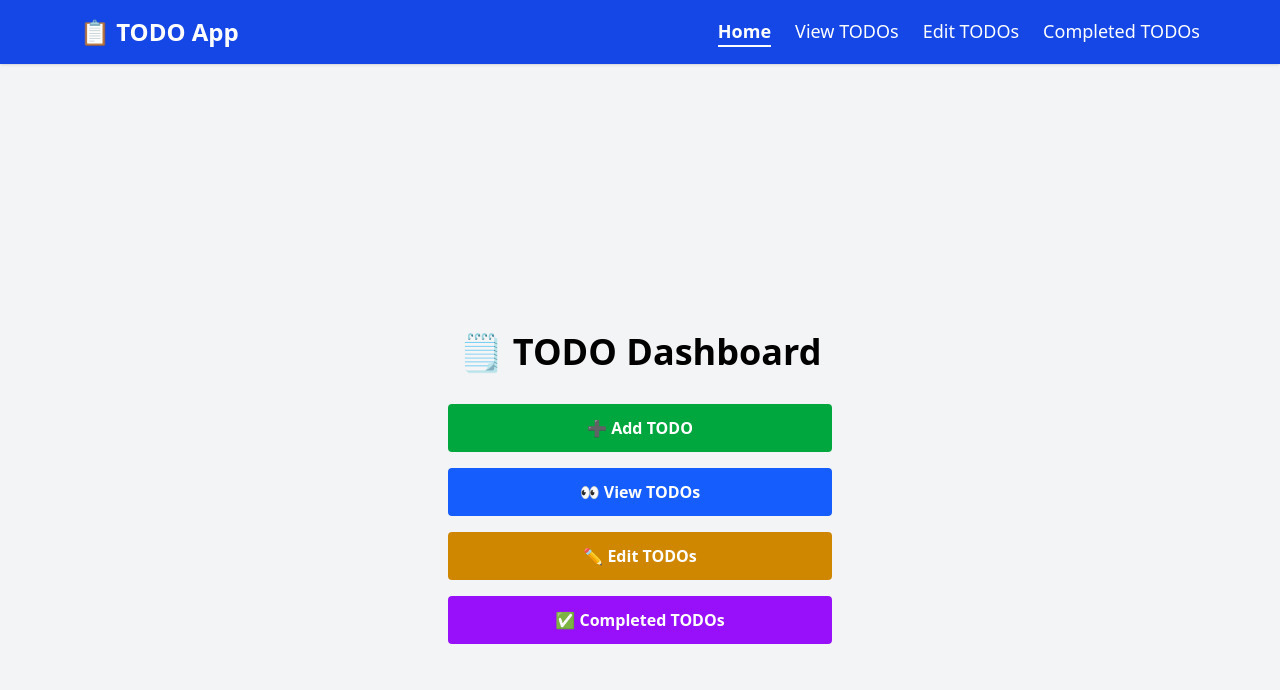
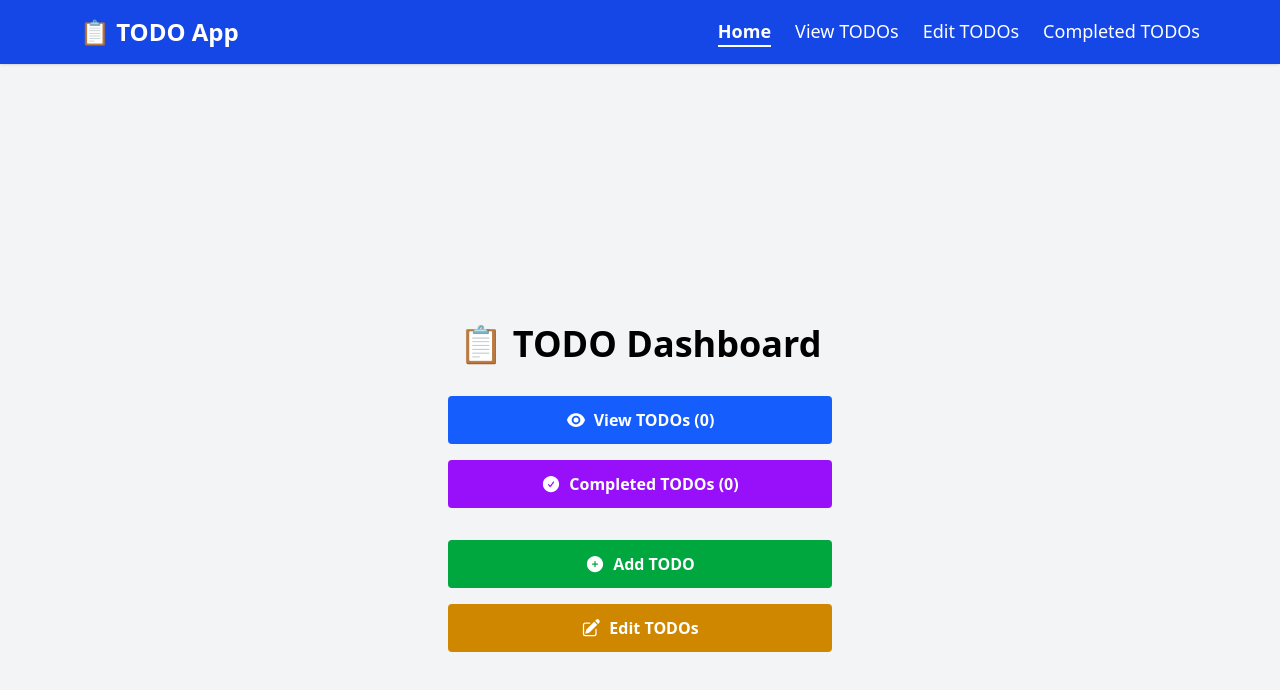
Before and after one commit to Kcodes09/TODO-app, a Next.js app: page / in a window 1280 px wide. Shown: the top 690 px of the page. Built offline with nearby package versions, Linux system fonts and the light colour scheme.

Commit message:
Update index.tsx

```diff
--- a/pages/index.tsx
+++ b/pages/index.tsx
@@ -1,35 +1,49 @@
 import Link from "next/link";
+import { useTasks } from "../context/TaskContext";
+import { EyeIcon, CheckCircleIcon, PlusCircleIcon, PencilSquareIcon } from "@heroicons/react/24/solid";
 
 export default function Home() {
+  const { tasks } = useTasks();
+
+  const activeCount = tasks.filter((task) => !task.completed).length;
+  const completedCount = tasks.filter((task) => task.completed).length;
+
   return (
     <div className="flex flex-col items-center justify-center min-h-screen bg-gray-100 p-4">
       <h1 className="text-3xl sm:text-4xl font-bold mb-8 text-black text-center">
-        🗒️ TODO Dashboard
+        📋 TODO Dashboard
       </h1>
       <div className="grid gap-4 w-full max-w-sm">
         <Link
-          href="/add"
-          className="block bg-green-600 text-white text-center py-3 rounded hover:bg-green-700 font-semibold"
+          href="/view"
+          className="flex items-center justify-center gap-2 bg-blue-600 text-white py-3 rounded hover:bg-blue-700 font-semibold"
         >
-          ➕ Add TODO
+          <EyeIcon className="w-5 h-5" />
+          View TODOs ({activeCount})
         </Link>
         <Link
-          href="/view"
-          className="block bg-blue-600 text-white text-center py-3 rounded hover:bg-blue-700 font-semibold"
+          href="/completed"
+          className="flex items-center justify-center gap-2 bg-purple-600 text-white py-3 rounded hover:bg-purple-700 font-semibold"
         >
-          👀 View TODOs
+          <CheckCircleIcon className="w-5 h-5" />
+          Completed TODOs ({completedCount})
+        </Link>
+      </div>
+
+      <div className="grid gap-4 w-full max-w-sm mt-8">
+        <Link
+          href="/add"
+          className="flex items-center justify-center gap-2 bg-green-600 text-white py-3 rounded hover:bg-green-700 font-semibold"
+        >
+          <PlusCircleIcon className="w-5 h-5" />
+          Add TODO
         </Link>
         <Link
           href="/edit"
-          className="block bg-yellow-600 text-white text-center py-3 rounded hover:bg-yellow-700 font-semibold"
+          className="flex items-center justify-center gap-2 bg-yellow-600 text-white py-3 rounded hover:bg-yellow-700 font-semibold"
         >
-          ✏️ Edit TODOs
-        </Link>
-        <Link
-          href="/completed"
-          className="block bg-purple-600 text-white text-center py-3 rounded hover:bg-purple-700 font-semibold"
-        >
-          ✅ Completed TODOs
+          <PencilSquareIcon className="w-5 h-5" />
+          Edit TODOs
         </Link>
       </div>
     </div>
```
